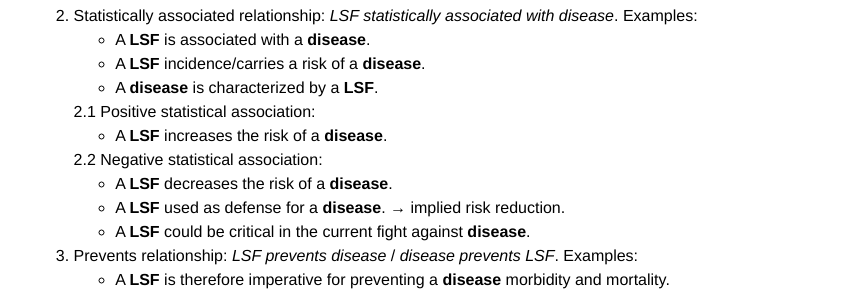
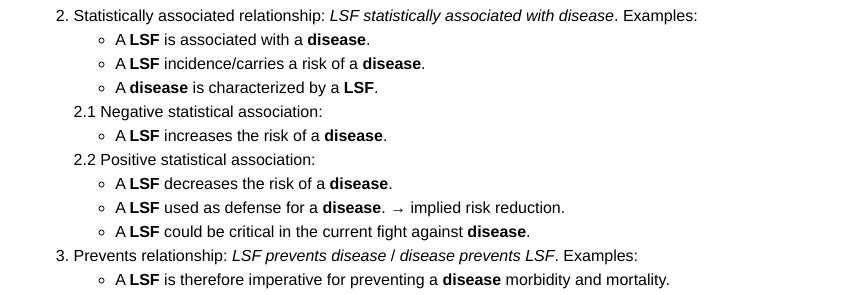
Before and after one commit to EvaMakri/lifestylefactors-annotation-docs, a Jekyll site: the page built from index.md, in a window 1280 px wide and 900 px high, scrolled down 547 px. Shown: the part 157-452 px from the top of the window, without its empty margins (208-1052 px from the left). Built offline with Jekyll 4.4.1, drawn with Linux system fonts in a browser that asks for light colours.

Commit message:
Update pos SA and neg SA

```diff
--- a/index.md
+++ b/index.md
@@ -29,10 +29,10 @@ Examples:
     * A __LSF__ incidence/carries a risk of a __disease__.
     * A __disease__ is characterized by a __LSF__.
 
-    2.1 Positive statistical association:
+    2.1 Negative statistical association:
       * A __LSF__ increases the risk of a __disease__.
 
-    2.2 Negative statistical association:
+    2.2 Positive statistical association:
       * A __LSF__ decreases the risk of a __disease__.
       * A __LSF__ used as defense for a __disease__. → implied risk reduction.
       * A __LSF__ could be critical in the current fight against __disease__.
```
